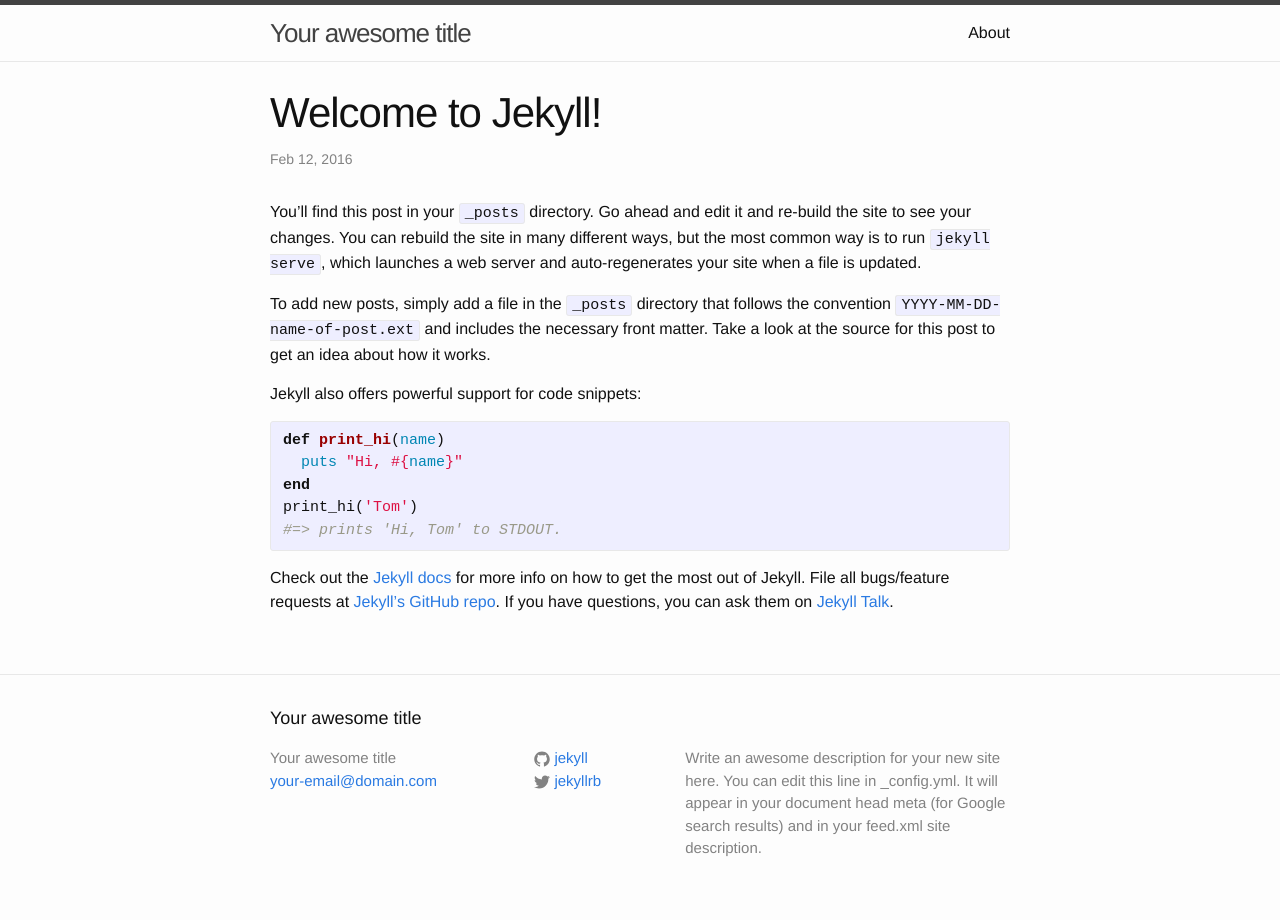
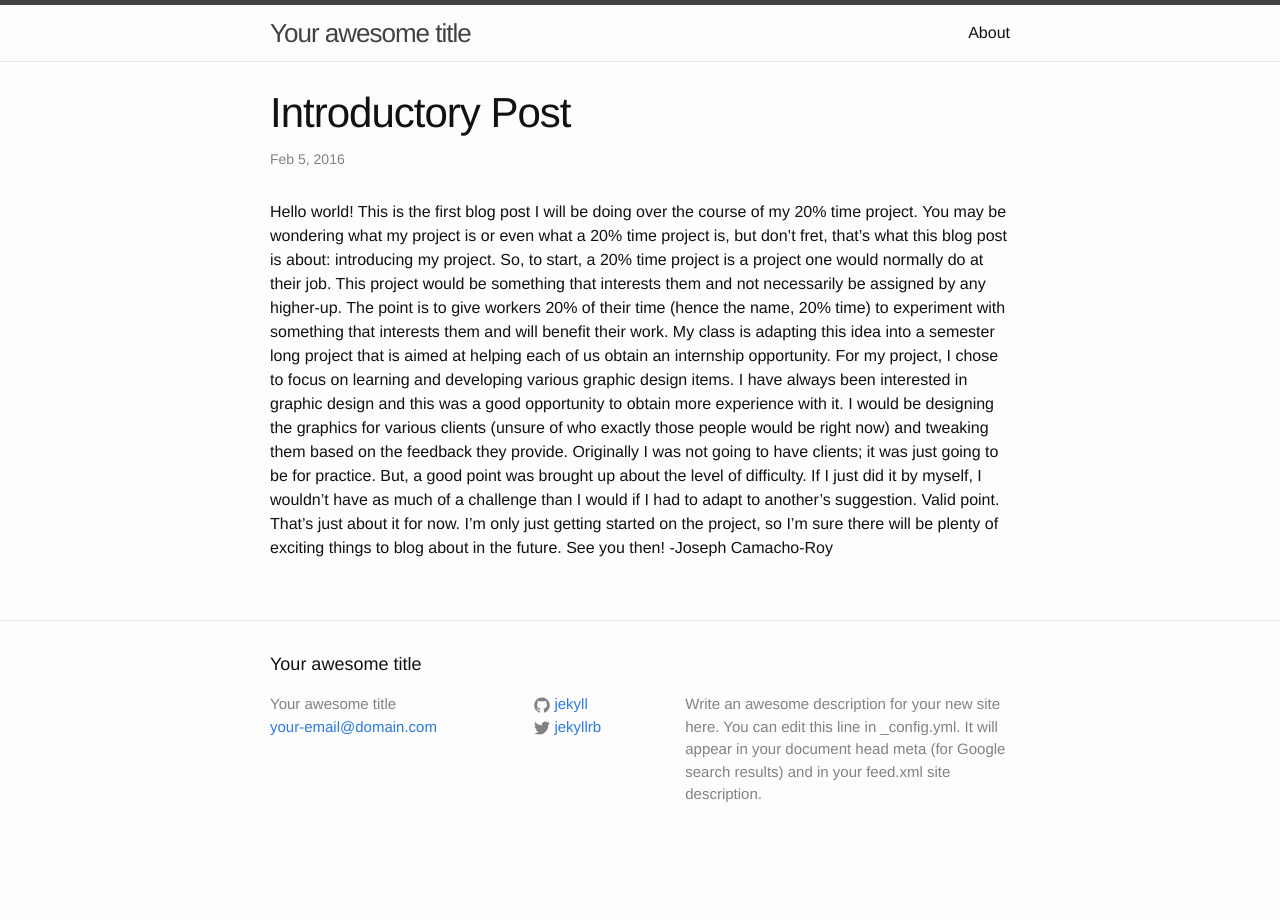
Before and after one commit to NarumiKazuko/NarumiKazuko.github.io, a Jekyll site: the page built from _posts/2016-02-12-welcome-to-jekyll.markdown, in a window 1280 px wide. Built offline with Jekyll 4.4.1, drawn with Linux system fonts in a browser that asks for light colours.

Commit message:
Repost old post

```diff
--- a/_posts/2016-02-12-welcome-to-jekyll.markdown
+++ b/_posts/2016-02-12-welcome-to-jekyll.markdown
@@ -1,25 +1,12 @@
 ---
 layout: post
-title:  "Welcome to Jekyll!"
-date:   2016-02-12 09:04:12 -0500
-categories: jekyll update
+title:  Introductory Post
+date:   2016-02-5 09:04:12 -0500
+categories: blog
 ---
-You’ll find this post in your `_posts` directory. Go ahead and edit it and re-build the site to see your changes. You can rebuild the site in many different ways, but the most common way is to run `jekyll serve`, which launches a web server and auto-regenerates your site when a file is updated.
-
-To add new posts, simply add a file in the `_posts` directory that follows the convention `YYYY-MM-DD-name-of-post.ext` and includes the necessary front matter. Take a look at the source for this post to get an idea about how it works.
-
-Jekyll also offers powerful support for code snippets:
-
-{% highlight ruby %}
-def print_hi(name)
-  puts "Hi, #{name}"
-end
-print_hi('Tom')
-#=> prints 'Hi, Tom' to STDOUT.
-{% endhighlight %}
-
-Check out the [Jekyll docs][jekyll-docs] for more info on how to get the most out of Jekyll. File all bugs/feature requests at [Jekyll’s GitHub repo][jekyll-gh]. If you have questions, you can ask them on [Jekyll Talk][jekyll-talk].
-
-[jekyll-docs]: http://jekyllrb.com/docs/home
-[jekyll-gh]:   https://github.com/jekyll/jekyll
-[jekyll-talk]: https://talk.jekyllrb.com/
+Hello world!
+This is the first blog post I will be doing over the course of my 20% time project. You may be wondering what my project is or even what a 20% time project is, but don't fret, that's what this blog post is about: introducing my project.
+So, to start, a 20% time project is a project one would normally do at their job. This project would be something that interests them and not necessarily be assigned by any higher-up. The point is to give workers 20% of their time (hence the name, 20% time) to experiment with something that interests them and will benefit their work. My class is adapting this idea into a semester long project that is aimed at helping each of us obtain an internship opportunity.
+For my project, I chose to focus on learning and developing various graphic design items. I have always been interested in graphic design and this was a good opportunity to obtain more experience with it. I would be designing the graphics for various clients (unsure of who exactly those people would be right now) and tweaking them based on the feedback they provide. Originally I was not going to have clients; it was just going to be for practice. But, a good point was brought up about the level of difficulty. If I just did it by myself, I wouldn't have as much of a challenge than I would if I had to adapt to another's suggestion. Valid point. That's just about it for now. I'm only just getting started on the project, so I'm sure there will be plenty of exciting things to blog about in the future.
+See you then!
+-Joseph Camacho-Roy
```
Also changed, not shown: _posts/2016-02-12-welcome-to-jekyll-test.markdown (deleted, +0 -25 lines).
